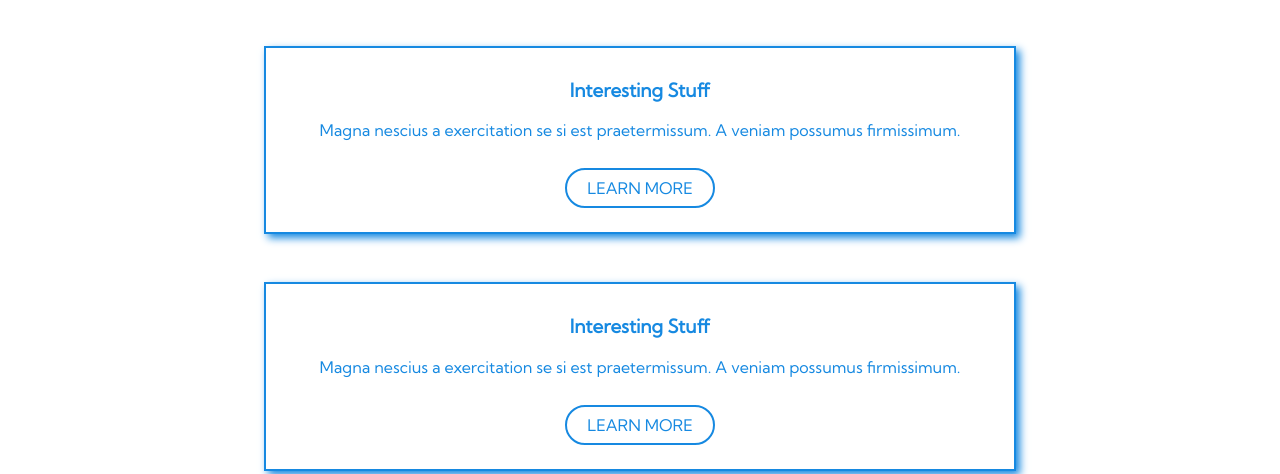
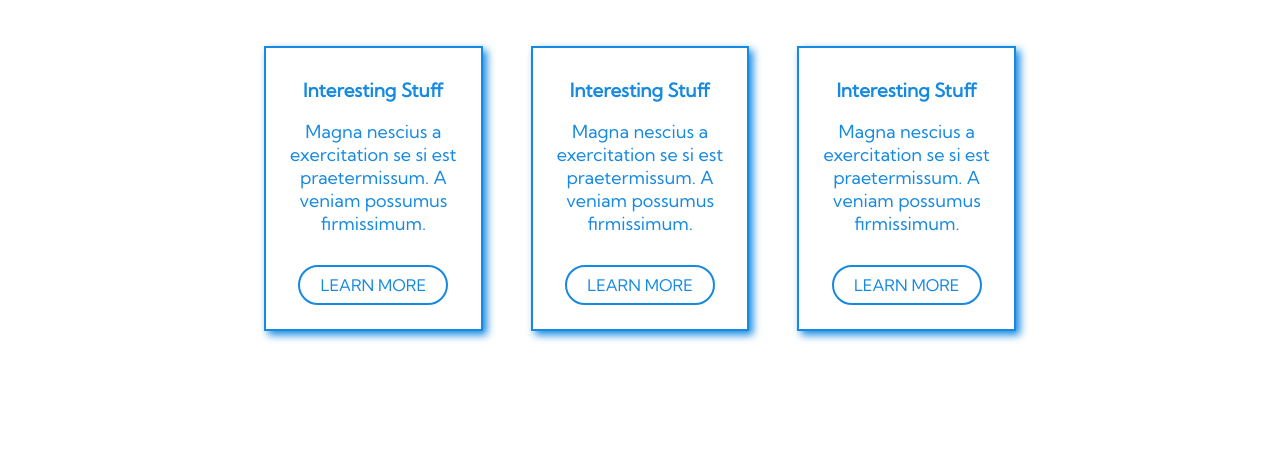
Before and after one commit to Mari111rosa/Mari111rosa.github.io, a plain HTML site: page responsive_portfolio/index.html in a window 1280 px wide. Shown: the part 692-1166 px from the top of the page. Drawn offline with Linux system fonts and the light colour scheme.

Commit message:
project_pt2

```diff
--- a/responsive_portfolio/css/style.css
+++ b/responsive_portfolio/css/style.css
@@ -183,9 +183,11 @@ footer ul {
 .card a:hover {
     transform: scale (1.1);
 }
+#three_cards,
 #two_cards {
     display: flex;
 }
+
 .card {
     border: 2px solid rgb(22, 137, 225);
     color: rgb(22, 137, 225);
@@ -195,6 +197,11 @@ footer ul {
     box-shadow: 4px 4px 8px 0px;
     flex: 1;
     flex-direction: column;
+}
+.card p {
+    font-size: 18px;
+    flex: 1;
+    margin-top: 0px;
 }
 /****************************************************************************
   Card styles
```
